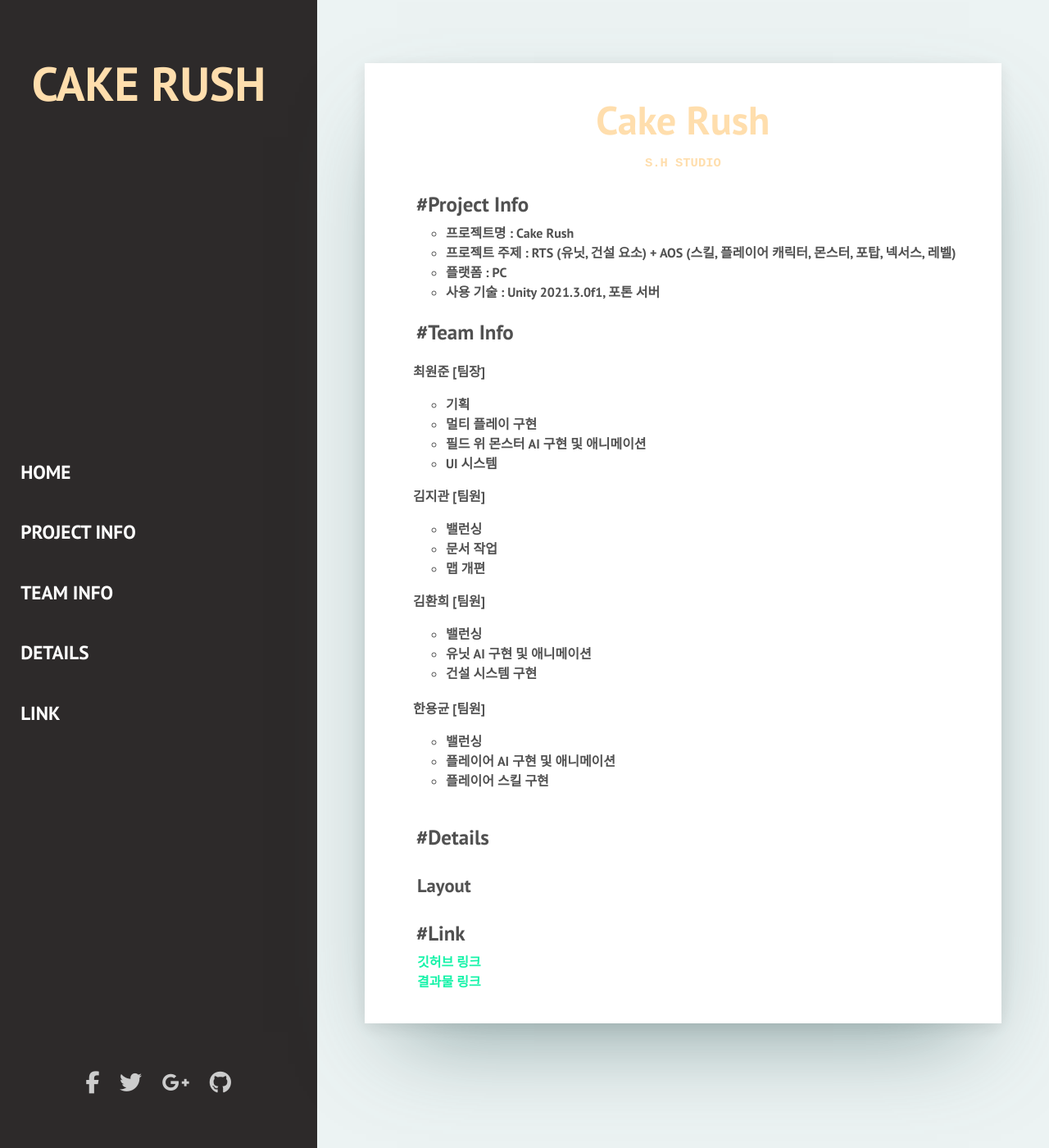
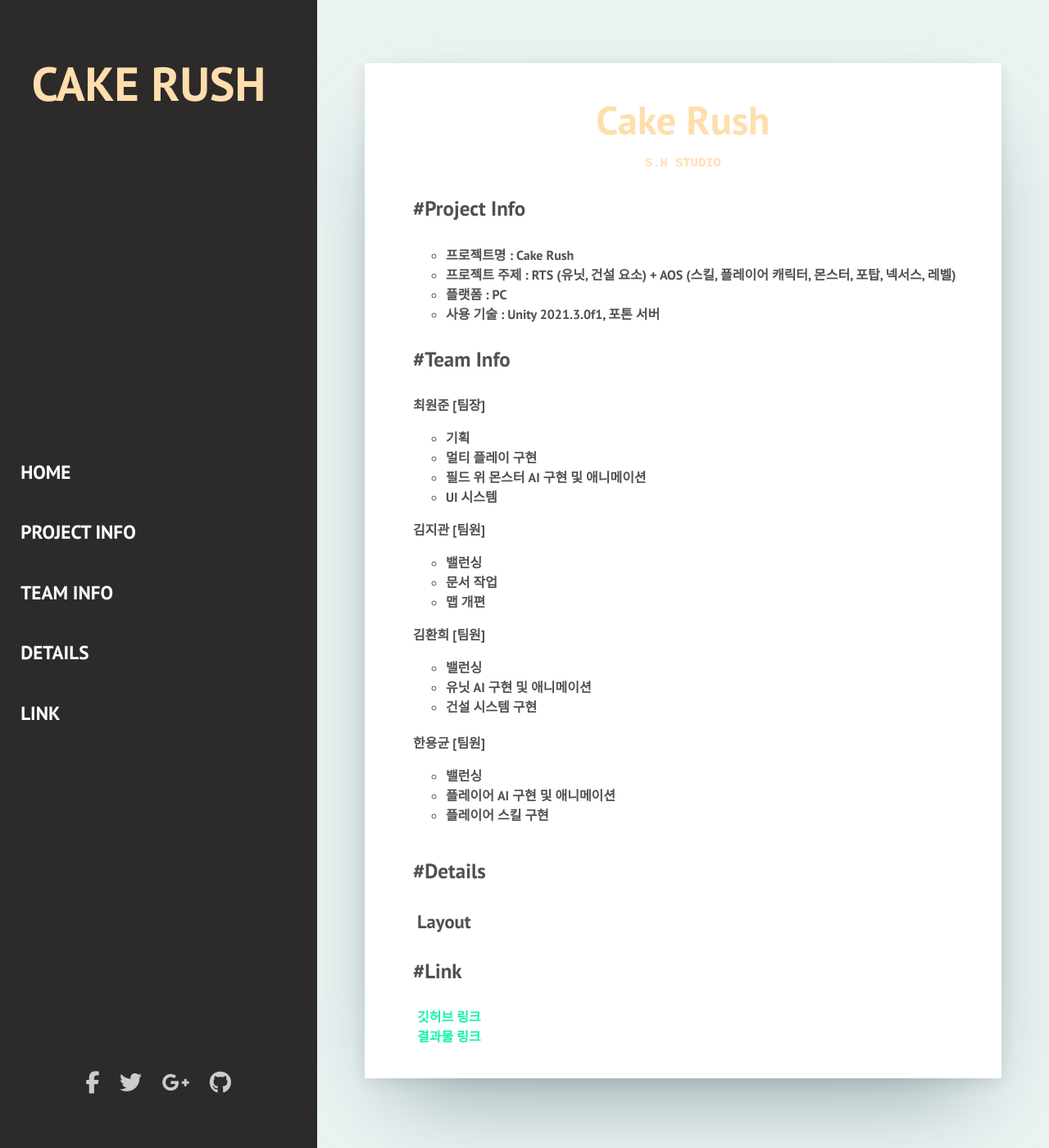
Before and after one commit to yong-gyun/Cake-Rush, a Jekyll site: the page built from index.html, in a window 1280 px wide and 1400 px high. Shown: the whole window at 82% size. Built offline with Jekyll 4.4.1, drawn with Linux system fonts in a browser that asks for light colours; nearby versions of some CDN libraries; some web fonts are replaced; library files that are not in the unit come from our copies; the list of posts is cut into pages by our own code.

Commit message:
Update index.html

```diff
--- a/index.html
+++ b/index.html
@@ -17,7 +17,6 @@ layout: default
   .title
   {
     font-size: 25px;
-    margin: 4px;
   }
 </style>
 
```
